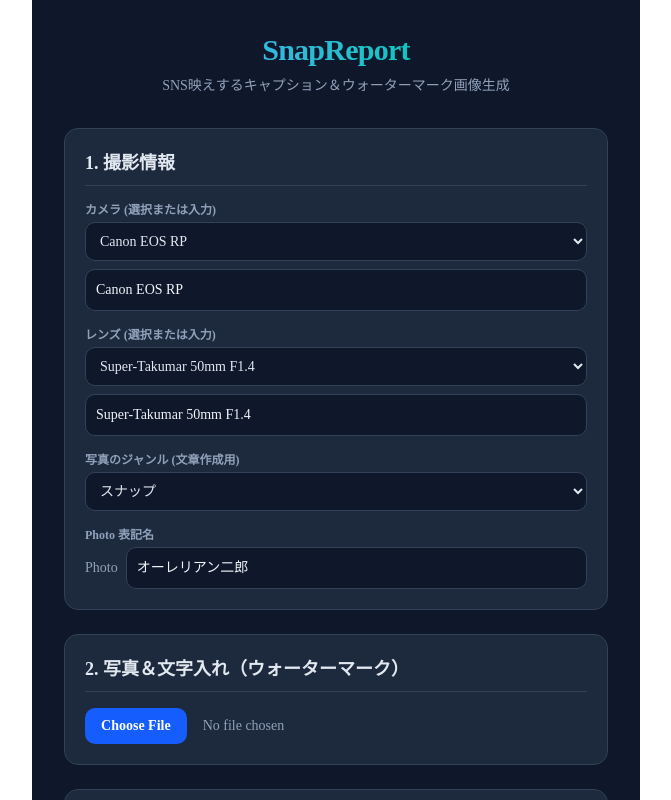
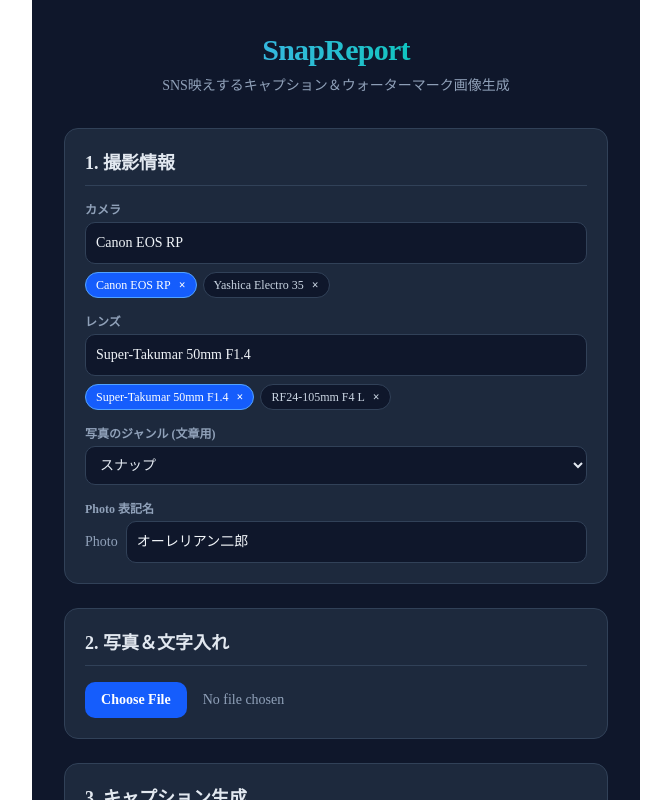
Before and after one commit to eminem1210-star/snap-report, a Next.js app: page /reports/new in a window 1280 px wide. Shown: the top 800 px of the page, without its empty margins (304-975 px from the left). Built offline with nearby package versions, Linux system fonts and the light colour scheme.

Commit message:
update code with Gemini API

```diff
--- /dev/null
+++ b/app/api/caption/route.ts
@@ -0,0 +1,56 @@
+import { NextResponse } from 'next/server';
+
+export async function POST(req: Request) {
+  try {
+    const { camera, lens, genre, tone, photoName } = await req.json();
+
+    const apiKey = process.env.GEMINI_API_KEY;
+
+    // APIキーがない場合のバックアップ（フォールバック）
+    if (!apiKey) {
+      return NextResponse.json({
+        caption: `【${genre}】${tone}なひとコマ。✨\n\n一瞬の光を切り取りました。${camera ? `（${camera}）` : ''}\n\n------------------\n${photoName ? `Photo ${photoName}\n` : ''}${camera ? `Cam: ${camera}\n` : ''}${lens ? `Lens: ${lens}\n` : ''}\n#${genre} #ファインダー越しの私の世界 #写真好きな人と繋がりたい`,
+      });
+    }
+
+    const prompt = `あなたはSNS（Instagram/X）で大人気のフォトグラファー兼ライターです。
+以下の情報をもとに、投稿を見た人が思わず「いいね」したくなるような、目を引くSNSキャプションを作成してください。
+
+【撮影情報】
+・カメラ: ${camera || '指定なし'}
+・レンズ: ${lens || '指定なし'}
+・写真ジャンル: ${genre}
+・指示トーン: ${tone}
+・クレジット: ${photoName ? `Photo ${photoName}` : '指定なし'}
+
+【作成ルール】
+1. 冒頭1行目はスクロールを止める強いフック（目を引く一言）にしてください。
+2. 指示トーン（${tone}）の空気感を存分に表現してください。
+3. 適度に改行・絵文字を入れて読みやすくしてください。
+4. 末尾には、写真・ジャンル・機材に関連するハッシュタグを「6〜10個」添えてください。（ハッシュタグ内の記号やスペースは除外）
+5. 本文の中に「------------------」の区切りを入れ、その下に機材クレジット（Photo名、Cam、Lens）を載せてください。`;
+
+    const response = await fetch(
+      `https://generativelanguage.googleapis.com/v1beta/models/gemini-1.5-flash:generateContent?key=${apiKey}`,
+      {
+        method: 'POST',
+        headers: { 'Content-Type': 'application/json' },
+        body: JSON.stringify({
+          contents: [{ parts: [{ text: prompt }] }],
+        }),
+      }
+    );
+
+    const data = await response.json();
+    const caption = data.candidates?.[0]?.content?.parts?.[0]?.text;
+
+    if (!caption) throw new Error('Generation failed');
+
+    return NextResponse.json({ caption });
+  } catch (error) {
+    return NextResponse.json(
+      { error: 'Failed to generate caption' },
+      { status: 500 }
+    );
+  }
+}
--- a/app/reports/new/page.tsx
+++ b/app/reports/new/page.tsx
@@ -2,40 +2,34 @@
 
 import React, { useState, useEffect, useRef } from 'react';
 
-type SavedItem = string;
-
 export default function SnapReportPage() {
-  // 入力ステート
   const [camera, setCamera] = useState('');
   const [lens, setLens] = useState('');
   const [genre, setGenre] = useState('スナップ');
   const [tone, setTone] = useState('フランク・気さく');
   const [photoName, setPhotoName] = useState('オーレリアン二郎');
+
   const [imageFile, setImageFile] = useState<File | null>(null);
   const [imagePreview, setImagePreview] = useState<string | null>(null);
 
-  // ウォーターマーク設定
   const [showCameraOnImage, setShowCameraOnImage] = useState(true);
   const [showLensOnImage, setShowLensOnImage] = useState(true);
   const [showPhotoByOnImage, setShowPhotoByOnImage] = useState(true);
   const [watermarkPosition, setWatermarkPosition] = useState<'bottom-left' | 'bottom-right' | 'top-left' | 'top-right'>('bottom-left');
+
   const [processedImageUrl, setProcessedImageUrl] = useState<string | null>(null);
 
-  // 履歴保持 (LocalStorage)
-  const [savedCameras, setSavedCameras] = useState<SavedItem[]>([]);
-  const [savedLenses, setSavedLenses] = useState<SavedItem[]>([]);
+  const [savedCameras, setSavedCameras] = useState<string[]>([]);
+  const [savedLenses, setSavedLenses] = useState<string[]>([]);
 
-  // 生成結果
   const [generatedCaption, setGeneratedCaption] = useState('');
   const [loading, setLoading] = useState(false);
   const [copied, setCopied] = useState(false);
 
   const canvasRef = useRef<HTMLCanvasElement | null>(null);
 
-  // 写真ジャンルの選択肢
   const genreOptions = ['スナップ', 'ポートレート', '風景', '都市・建築', '夜景', 'テーブルフォト・カフェ', 'フィルム・オールドレンズ', 'その他'];
 
-  // トーンの選択肢
   const toneOptions = [
     { label: '🤩 テンション高め・ポップ', value: 'テンション高め・ポップ' },
     { label: '☕️ フランク・気さく', value: 'フランク・気さく' },
@@ -44,23 +38,46 @@ export default function SnapReportPage() {
     { label: '📷 真面目・エモい・写真集風', value: '真面目・エモい' },
   ];
 
-  // 初回読み込み時にLocalStorageから履歴取得
+  // 設定＆履歴の復元
   useEffect(() => {
-    const cameras = JSON.parse(localStorage.getItem('snap_cameras') || '[]');
-    const lenses = JSON.parse(localStorage.getItem('snap_lenses') || '[]');
+    const cameras = JSON.parse(localStorage.getItem('snap_cameras') || '["Canon EOS RP", "Yashica Electro 35"]');
+    const lenses = JSON.parse(localStorage.getItem('snap_lenses') || '["Super-Takumar 50mm F1.4", "RF24-105mm F4 L"]');
+    const lastPhotoName = localStorage.getItem('snap_photo_name') || 'オーレリアン二郎';
 
-    // 初期値が空の場合のデフォルトサンプル
-    const defaultCameras = cameras.length ? cameras : ['Canon EOS RP', 'Yashica Electro 35', 'Konica C35 EF', 'Minolta α-303si'];
-    const defaultLenses = lenses.length ? lenses : ['Super-Takumar 50mm F1.4', 'RF24-105mm F4 L IS USM', 'Pancolar 50mm F1.8'];
-
-    setSavedCameras(defaultCameras);
-    setSavedLenses(defaultLenses);
-
-    if (defaultCameras.length > 0) setCamera(defaultCameras[0]);
-    if (defaultLenses.length > 0) setLens(defaultLenses[0]);
+    setSavedCameras(cameras);
+    setSavedLenses(lenses);
+    setPhotoName(lastPhotoName);
+    if (cameras.length > 0) setCamera(cameras[0]);
+    if (lenses.length > 0) setLens(lenses[0]);
   }, []);
 
-  // 画像選択処理
+  // 履歴保存
+  const saveHistory = (type: 'camera' | 'lens', val: string) => {
+    if (!val.trim()) return;
+    if (type === 'camera') {
+      const updated = Array.from(new Set([val, ...savedCameras]));
+      setSavedCameras(updated);
+      localStorage.setItem('snap_cameras', JSON.stringify(updated));
+    } else {
+      const updated = Array.from(new Set([val, ...savedLenses]));
+      setSavedLenses(updated);
+      localStorage.setItem('snap_lenses', JSON.stringify(updated));
+    }
+  };
+
+  // 履歴削除
+  const removeHistory = (type: 'camera' | 'lens', item: string) => {
+    if (type === 'camera') {
+      const updated = savedCameras.filter((c) => c !== item);
+      setSavedCameras(updated);
+      localStorage.setItem('snap_cameras', JSON.stringify(updated));
+    } else {
+      const updated = savedLenses.filter((l) => l !== item);
+      setSavedLenses(updated);
+      localStorage.setItem('snap_lenses', JSON.stringify(updated));
+    }
+  };
+
   const handleImageChange = (e: React.ChangeEvent<HTMLInputElement>) => {
     const file = e.target.files?.[0];
     if (file) {
@@ -70,25 +87,7 @@ export default function SnapReportPage() {
     }
   };
 
-  // カメラ・レンズの保存処理
-  const saveCustomItem = (type: 'camera' | 'lens', value: string) => {
-    if (!value.trim()) return;
-    if (type === 'camera') {
-      if (!savedCameras.includes(value)) {
-        const updated = [value, ...savedCameras];
-        setSavedCameras(updated);
-        localStorage.setItem('snap_cameras', JSON.stringify(updated));
-      }
-    } else {
-      if (!savedLenses.includes(value)) {
-        const updated = [value, ...savedLenses];
-        setSavedLenses(updated);
-        localStorage.setItem('snap_lenses', JSON.stringify(updated));
-      }
-    }
-  };
-
-  // キャンバス描画（画像へ文字を合成）
+  // Canvas描画（高速レンダリング）
   useEffect(() => {
     if (!imagePreview) {
       setProcessedImageUrl(null);
@@ -106,18 +105,17 @@ export default function SnapReportPage() {
 
       ctx.drawImage(img, 0, 0);
 
-      // 表示するテキスト（ジャンルは含まない）
       const textLines: string[] = [];
       if (showPhotoByOnImage && photoName) textLines.push(`Photo ${photoName}`);
       if (showCameraOnImage && camera) textLines.push(`Cam: ${camera}`);
       if (showLensOnImage && lens) textLines.push(`Lens: ${lens}`);
 
       if (textLines.length > 0) {
-        const fontSize = Math.max(16, Math.floor(img.width * 0.025));
+        const fontSize = Math.max(18, Math.floor(img.width * 0.026));
         const padding = fontSize * 0.8;
         const lineHeight = fontSize * 1.3;
 
-        ctx.font = `500 ${fontSize}px -apple-system, BlinkMacSystemFont, "Segoe UI", Roboto, sans-serif`;
+        ctx.font = `600 ${fontSize}px -apple-system, BlinkMacSystemFont, "Segoe UI", Roboto, sans-serif`;
 
         let maxWidth = 0;
         textLines.forEach((line) => {
@@ -131,25 +129,21 @@ export default function SnapReportPage() {
         let x = padding;
         let y = padding;
 
-        if (watermarkPosition.includes('right')) {
-          x = img.width - boxWidth - padding;
-        }
-        if (watermarkPosition.includes('bottom')) {
-          y = img.height - boxHeight - padding;
-        }
+        if (watermarkPosition.includes('right')) x = img.width - boxWidth - padding;
+        if (watermarkPosition.includes('bottom')) y = img.height - boxHeight - padding;
 
-        ctx.fillStyle = 'rgba(0, 0, 0, 0.45)';
+        ctx.fillStyle = 'rgba(0, 0, 0, 0.5)';
         if (ctx.roundRect) {
           ctx.beginPath();
-          ctx.roundRect(x, y, boxWidth, boxHeight, 8);
+          ctx.roundRect(x, y, boxWidth, boxHeight, 10);
           ctx.fill();
         } else {
           ctx.fillRect(x, y, boxWidth, boxHeight);
         }
 
         ctx.fillStyle = '#FFFFFF';
-        ctx.shadowColor = 'rgba(0, 0, 0, 0.5)';
-        ctx.shadowBlur = 4;
+        ctx.shadowColor = 'rgba(0, 0, 0, 0.6)';
+        ctx.shadowBlur = 6;
 
         textLines.forEach((line, index) => {
           ctx.fillText(line, x + padding, y + padding + fontSize * 0.9 + index * lineHeight);
@@ -160,29 +154,54 @@ export default function SnapReportPage() {
     };
   }, [imagePreview, camera, lens, photoName, showCameraOnImage, showLensOnImage, showPhotoByOnImage, watermarkPosition]);
 
-  // AIキャプション生成
+  // AIキャプション呼び出し
   const generateCaption = async () => {
     setLoading(true);
-    saveCustomItem('camera', camera);
-    saveCustomItem('lens', lens);
+    saveHistory('camera', camera);
+    saveHistory('lens', lens);
+    localStorage.setItem('snap_photo_name', photoName);
 
     try {
-      await new Promise((resolve) => setTimeout(resolve, 1200));
+      const res = await fetch('/api/caption', {
+        method: 'POST',
+        headers: { 'Content-Type': 'application/json' },
+        body: JSON.stringify({ camera, lens, genre, tone, photoName }),
+      });
 
-      let mockOutput = '';
-      if (tone === 'インパクト・キャッチー') {
-        mockOutput = `世界が息をのんだ瞬間の【${genre}】。🔥\n\n一瞬の光と影。やっぱり ${camera} と ${lens} の組み合わせは反則級の描写力…！\n\nこの雰囲気、どうですか？コメントで教えてください👇\n\n------------------\nPhoto ${photoName}\nCam: ${camera}\nLens: ${lens}\n\n#${genre} #${camera.replace(/\s+/g, '')} #ファインダー越しの私の世界 #キリトリセカイ`;
-      } else if (tone === 'テンション高め・ポップ') {
-        mockOutput = `ちょっと待って、凄すぎる【${genre}】写真撮れちゃった！！📸✨\n\nシャッター切った瞬間「勝った」って叫びそうになった件（笑）\n${camera} の色味が天才すぎてテンション爆上がりです最高🙌\n\n------------------\nPhoto ${photoName}\n#${genre} #カメラ散歩 #${camera.replace(/\s+/g, '')} #写真で伝えたい私の世界`;
+      const data = await res.json();
+      if (data.caption) {
+        setGeneratedCaption(data.caption);
       } else {
-        mockOutput = `日常の隙間に潜む、特別な空気感。【${genre}】\n\nふとした瞬間に惹かれてシャッターを切りました。${lens} 独特のやわらかい光の捉え方が心地いい。\n\n------------------\nPhoto ${photoName}\nCam: ${camera}\nLens: ${lens}\n\n#${genre} #ファインダー越しの私の世界 #スナップ写真 #エモい写真`;
+        throw new Error();
       }
-
-      setGeneratedCaption(mockOutput);
     } catch (e) {
-      alert('生成に失敗しました。');
+      alert('キャプション生成に失敗しました。時間をおいて再試行してください。');
     } finally {
       setLoading(false);
+    }
+  };
+
+  // スマホ標準共有シート起動
+  const handleShare = async () => {
+    if (!processedImageUrl) return;
+    try {
+      const blob = await (await fetch(processedImageUrl)).blob();
+      const file = new File([blob], 'snap-report.jpg', { type: 'image/jpeg' });
+
+      if (navigator.canShare && navigator.canShare({ files: [file] })) {
+        await navigator.share({
+          files: [file],
+          title: 'SnapReport Photo',
+          text: generatedCaption,
+        });
+      } else {
+        const a = document.createElement('a');
+        a.href = processedImageUrl;
+        a.download = 'snap-report.jpg';
+        a.click();
+      }
+    } catch (e) {
+      console.log('Shared cancelled');
     }
   };
 
@@ -194,7 +213,6 @@ export default function SnapReportPage() {
 
   return (
     <div className="min-h-screen bg-slate-900 text-slate-100 p-4 sm:p-8 font-sans max-w-3xl mx-auto">
-      {/* ヘッダー：SNAP REPORT AI の AI を削除 */}
       <header className="mb-8 text-center">
         <h1 className="text-3xl font-extrabold tracking-tight bg-gradient-to-r from-blue-400 to-emerald-400 bg-clip-text text-transparent">
           SnapReport
@@ -203,65 +221,86 @@ export default function SnapReportPage() {
       </header>
 
       <div className="space-y-6">
-        {/* 1. 撮影情報 */}
+        {/* 1. 機材設定 */}
         <section className="bg-slate-800 p-5 rounded-xl border border-slate-700 space-y-4">
           <h2 className="text-lg font-bold text-slate-200 border-b border-slate-700 pb-2">1. 撮影情報</h2>
 
-          {/* カメラ選択（プルダウン ＋ 直接入力） */}
+          {/* カメラ */}
           <div>
-            <label className="block text-xs font-semibold text-slate-400 mb-1">カメラ (選択または入力)</label>
-            <select
-              value={savedCameras.includes(camera) ? camera : 'custom'}
-              onChange={(e) => {
-                if (e.target.value !== 'custom') setCamera(e.target.value);
-              }}
-              className="w-full bg-slate-900 border border-slate-700 rounded-lg p-2.5 text-sm mb-2 text-slate-200"
-            >
-              {savedCameras.map((item, i) => (
-                <option key={i} value={item}>{item}</option>
-              ))}
-              <option value="custom">＋ 直接入力する...</option>
-            </select>
+            <label className="block text-xs font-semibold text-slate-400 mb-1">カメラ</label>
             <input
               type="text"
               value={camera}
               onChange={(e) => setCamera(e.target.value)}
-              placeholder="例: Canon EOS RP / Yashica Electro 35"
-              className="w-full bg-slate-900 border border-slate-700 rounded-lg p-2.5 text-sm focus:outline-none focus:border-blue-500"
+              placeholder="例: Canon EOS RP"
+              className="w-full bg-slate-900 border border-slate-700 rounded-lg p-2.5 text-sm focus:outline-none focus:border-blue-500 mb-2"
             />
+            {/* チップ履歴 */}
+            <div className="flex flex-wrap gap-1.5">
+              {savedCameras.map((c) => (
+                <span
+                  key={c}
+                  className={`inline-flex items-center gap-1 px-2.5 py-1 rounded-full text-xs cursor-pointer border ${
+                    camera === c ? 'bg-blue-600 border-blue-400 text-white' : 'bg-slate-900 border-slate-700 text-slate-300'
+                  }`}
+                  onClick={() => setCamera(c)}
+                >
+                  {c}
+                  <button
+                    onClick={(e) => {
+                      e.stopPropagation();
+                      removeHistory('camera', c);
+                    }}
+                    className="hover:text-red-400 font-bold ml-1"
+                  >
+                    ×
+                  </button>
+                </span>
+              ))}
+            </div>
           </div>
 
-          {/* レンズ選択（プルダウン ＋ 直接入力） */}
+          {/* レンズ */}
           <div>
-            <label className="block text-xs font-semibold text-slate-400 mb-1">レンズ (選択または入力)</label>
-            <select
-              value={savedLenses.includes(lens) ? lens : 'custom'}
-              onChange={(e) => {
-                if (e.target.value !== 'custom') setLens(e.target.value);
-              }}
-              className="w-full bg-slate-900 border border-slate-700 rounded-lg p-2.5 text-sm mb-2 text-slate-200"
-            >
-              {savedLenses.map((item, i) => (
-                <option key={i} value={item}>{item}</option>
-              ))}
-              <option value="custom">＋ 直接入力する...</option>
-            </select>
+            <label className="block text-xs font-semibold text-slate-400 mb-1">レンズ</label>
             <input
               type="text"
               value={lens}
               onChange={(e) => setLens(e.target.value)}
               placeholder="例: Super-Takumar 50mm F1.4"
-              className="w-full bg-slate-900 border border-slate-700 rounded-lg p-2.5 text-sm focus:outline-none focus:border-blue-500"
+              className="w-full bg-slate-900 border border-slate-700 rounded-lg p-2.5 text-sm focus:outline-none focus:border-blue-500 mb-2"
             />
+            <div className="flex flex-wrap gap-1.5">
+              {savedLenses.map((l) => (
+                <span
+                  key={l}
+                  className={`inline-flex items-center gap-1 px-2.5 py-1 rounded-full text-xs cursor-pointer border ${
+                    lens === l ? 'bg-blue-600 border-blue-400 text-white' : 'bg-slate-900 border-slate-700 text-slate-300'
+                  }`}
+                  onClick={() => setLens(l)}
+                >
+                  {l}
+                  <button
+                    onClick={(e) => {
+                      e.stopPropagation();
+                      removeHistory('lens', l);
+                    }}
+                    className="hover:text-red-400 font-bold ml-1"
+                  >
+                    ×
+                  </button>
+                </span>
+              ))}
+            </div>
           </div>
 
-          {/* 写真ジャンル（画像には入らずAI参考にのみ使用） */}
+          {/* ジャンル */}
           <div>
-            <label className="block text-xs font-semibold text-slate-400 mb-1">写真のジャンル (文章作成用)</label>
+            <label className="block text-xs font-semibold text-slate-400 mb-1">写真のジャンル (文章用)</label>
             <select
               value={genre}
               onChange={(e) => setGenre(e.target.value)}
-              className="w-full bg-slate-900 border border-slate-700 rounded-lg p-2.5 text-sm text-slate-200 focus:outline-none focus:border-blue-500"
+              className="w-full bg-slate-900 border border-slate-700 rounded-lg p-2.5 text-sm text-slate-200"
             >
               {genreOptions.map((g) => (
                 <option key={g} value={g}>{g}</option>
@@ -269,6 +308,7 @@ export default function SnapReportPage() {
             </select>
           </div>
 
+          {/* Photo表記名 */}
           <div>
             <label className="block text-xs font-semibold text-slate-400 mb-1">Photo 表記名</label>
             <div className="flex items-center gap-2">
@@ -277,22 +317,21 @@ export default function SnapReportPage() {
                 type="text"
                 value={photoName}
                 onChange={(e) => setPhotoName(e.target.value)}
-                placeholder="オーレリアン二郎"
                 className="w-full bg-slate-900 border border-slate-700 rounded-lg p-2.5 text-sm focus:outline-none focus:border-blue-500"
               />
             </div>
           </div>
         </section>
 
-        {/* 2. 写真＆文字入れ設定 */}
+        {/* 2. 写真＆ウォーターマーク */}
         <section className="bg-slate-800 p-5 rounded-xl border border-slate-700 space-y-4">
-          <h2 className="text-lg font-bold text-slate-200 border-b border-slate-700 pb-2">2. 写真＆文字入れ（ウォーターマーク）</h2>
+          <h2 className="text-lg font-bold text-slate-200 border-b border-slate-700 pb-2">2. 写真＆文字入れ</h2>
 
           <input
             type="file"
             accept="image/*"
             onChange={handleImageChange}
-            className="block w-full text-sm text-slate-400 file:mr-4 file:py-2 file:px-4 file:rounded-lg file:border-0 file:text-sm file:font-semibold file:bg-blue-600 file:text-white hover:file:bg-blue-500 cursor-pointer"
+            className="block w-full text-sm text-slate-400 file:mr-4 file:py-2 file:px-4 file:rounded-lg file:border-0 file:text-sm file:font-semibold file:bg-blue-600 file:text-white cursor-pointer"
           />
 
           {imagePreview && (
@@ -304,7 +343,7 @@ export default function SnapReportPage() {
                     checked={showPhotoByOnImage}
                     onChange={(e) => setShowPhotoByOnImage(e.target.checked)}
                   />
-                  <span>Photo 名を入れる</span>
+                  <span>Photo 名</span>
                 </label>
                 <label className="flex items-center gap-2 bg-slate-900 p-2 rounded border border-slate-700 cursor-pointer">
                   <input
@@ -312,7 +351,7 @@ export default function SnapReportPage() {
                     checked={showCameraOnImage}
                     onChange={(e) => setShowCameraOnImage(e.target.checked)}
                   />
-                  <span>カメラ名を入れる</span>
+                  <span>カメラ名</span>
                 </label>
                 <label className="flex items-center gap-2 bg-slate-900 p-2 rounded border border-slate-700 cursor-pointer">
                   <input
@@ -320,10 +359,9 @@ export default function SnapReportPage() {
                     checked={showLensOnImage}
                     onChange={(e) => setShowLensOnImage(e.target.checked)}
                   />
-                  <span>レンズ名を入れる</span>
+                  <span>レンズ名</span>
                 </label>
                 <div className="bg-slate-900 p-2 rounded border border-slate-700">
-                  <span className="block text-slate-400 mb-1">表示位置</span>
                   <select
                     value={watermarkPosition}
                     onChange={(e) => setWatermarkPosition(e.target.value as any)}
@@ -339,31 +377,27 @@ export default function SnapReportPage() {
 
               {processedImageUrl && (
                 <div className="space-y-2">
-                  <p className="text-xs text-emerald-400 font-semibold">✨ 文字入れ済み画像（長押し保存可能）:</p>
                   <img
                     src={processedImageUrl}
                     alt="Processed"
                     className="w-full rounded-lg border border-slate-600 shadow-lg object-contain max-h-96"
                   />
-                  <a
-                    href={processedImageUrl}
-                    download="snap-report.jpg"
-                    className="inline-block w-full text-center bg-slate-700 hover:bg-slate-600 text-white text-xs py-2 rounded-lg font-medium transition"
+                  <button
+                    onClick={handleShare}
+                    className="w-full bg-emerald-600 hover:bg-emerald-500 text-white text-xs py-2.5 rounded-lg font-bold transition shadow"
                   >
-                    📥 文字入れ画像をダウンロード
-                  </a>
+                    📲 共有・写真に保存
+                  </button>
                 </div>
               )}
             </div>
           )}
         </section>
 
-        {/* 3. トーン＆AI生成 */}
+        {/* 3. キャプション設定 */}
         <section className="bg-slate-800 p-5 rounded-xl border border-slate-700 space-y-4">
-          <h2 className="text-lg font-bold text-slate-200 border-b border-slate-700 pb-2">3. キャプション設定</h2>
+          <h2 className="text-lg font-bold text-slate-200 border-b border-slate-700 pb-2">3. キャプション生成</h2>
 
-          <div>
-            <label className="block text-xs font-semibold text-slate-400 mb-2">キャプションの雰囲気（トーン）</label>
           <div className="grid grid-cols-1 sm:grid-cols-2 gap-2">
             {toneOptions.map((opt) => (
               <button
@@ -380,22 +414,21 @@ export default function SnapReportPage() {
               </button>
             ))}
           </div>
-          </div>
 
           <button
             onClick={generateCaption}
             disabled={loading}
             className="w-full bg-gradient-to-r from-blue-500 to-emerald-500 hover:from-blue-600 hover:to-emerald-600 text-white font-bold py-3.5 rounded-xl shadow-lg transition disabled:opacity-50"
           >
-            {loading ? '生成中...' : '✨ 目を引くコメントを生成する'}
+            {loading ? 'AIが思考中...' : generatedCaption ? '🔄 別案を出す' : '✨ キャプションを生成する'}
           </button>
         </section>
 
-        {/* 4. 結果表示＆コピー */}
+        {/* 4. 生成結果 */}
         {generatedCaption && (
           <section className="bg-slate-800 p-5 rounded-xl border border-slate-700 space-y-3">
             <div className="flex justify-between items-center border-b border-slate-700 pb-2">
-              <h2 className="text-lg font-bold text-slate-200">完成したキャプション</h2>
+              <h2 className="text-lg font-bold text-slate-200">生成結果 (編集可能)</h2>
               <button
                 onClick={handleCopy}
                 className="bg-blue-600 hover:bg-blue-500 text-white text-xs font-semibold px-3 py-1.5 rounded-lg transition"
@@ -404,10 +437,10 @@ export default function SnapReportPage() {
               </button>
             </div>
             <textarea
-              readOnly
               value={generatedCaption}
+              onChange={(e) => setGeneratedCaption(e.target.value)}
               rows={10}
-              className="w-full bg-slate-900 border border-slate-700 rounded-lg p-3 text-sm text-slate-200 leading-relaxed focus:outline-none"
+              className="w-full bg-slate-900 border border-slate-700 rounded-lg p-3 text-sm text-slate-200 leading-relaxed focus:outline-none focus:border-blue-500"
             />
           </section>
         )}
```
Lines whose indentation alone changed are shown as unchanged.
